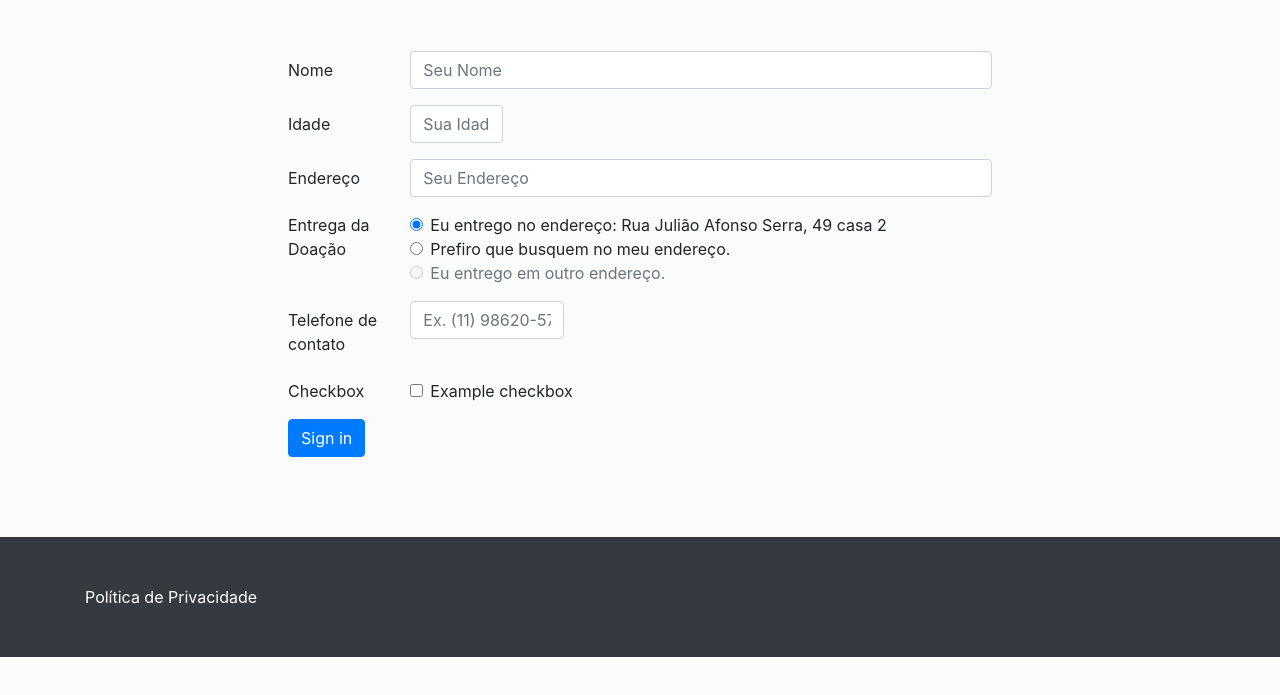
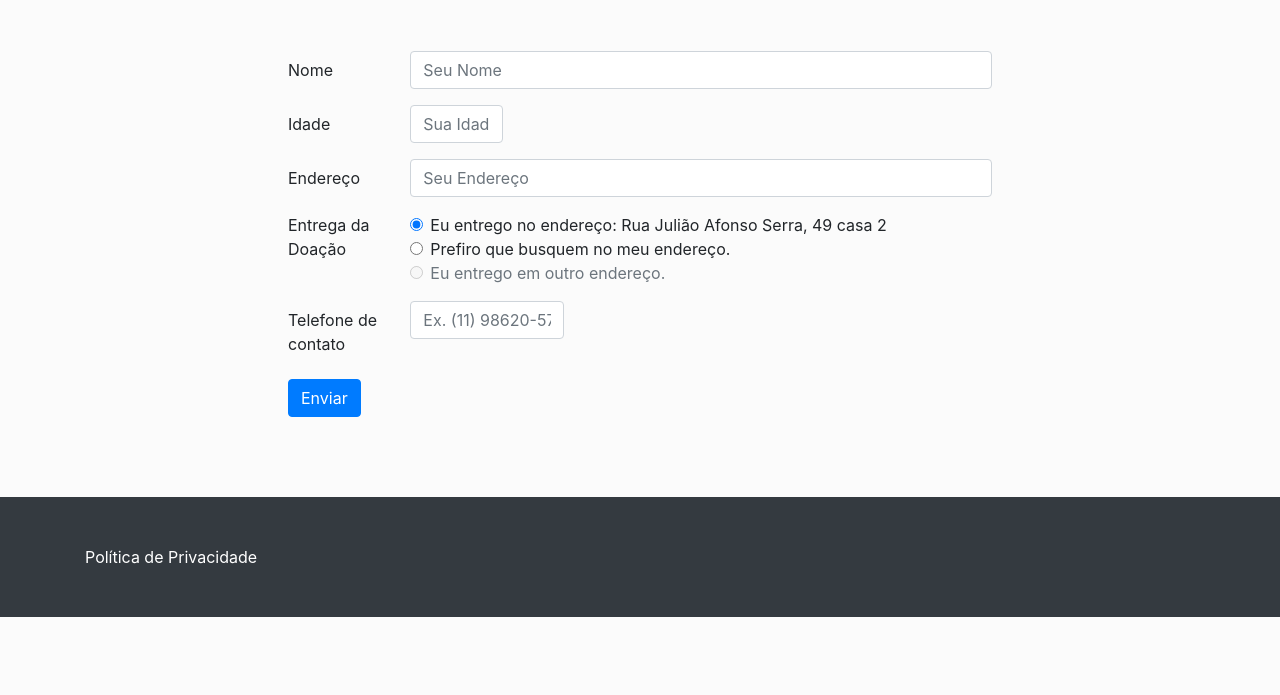
Before and after one commit to SoulCaridosa/web.soulcaridosa.github.io, a website: page doadores.html in a window 1280 px wide. Shown: the part 69-764 px from the top of the page. Drawn offline with Linux system fonts and the light colour scheme.

Commit message:
Update doadores.html

```diff
--- a/doadores.html
+++ b/doadores.html
@@ -195,7 +195,7 @@
 <!--      </button>-->
 <!--    </div>-->
 <!--  </form>-->
-  <div class="form-group row">
+<!--   <div class="form-group row">
     <div class="col-sm-2">Checkbox</div>
     <div class="col-sm-10">
       <div class="form-check">
@@ -205,10 +205,10 @@
         </label>
       </div>
     </div>
-  </div>
+  </div> -->
   <div class="form-group row">
     <div class="col-sm-10">
-      <button type="submit" class="btn btn-primary">Sign in</button>
+      <button type="submit" class="btn btn-primary">Enviar</button>
     </div>
   </div>
 </form>
```
